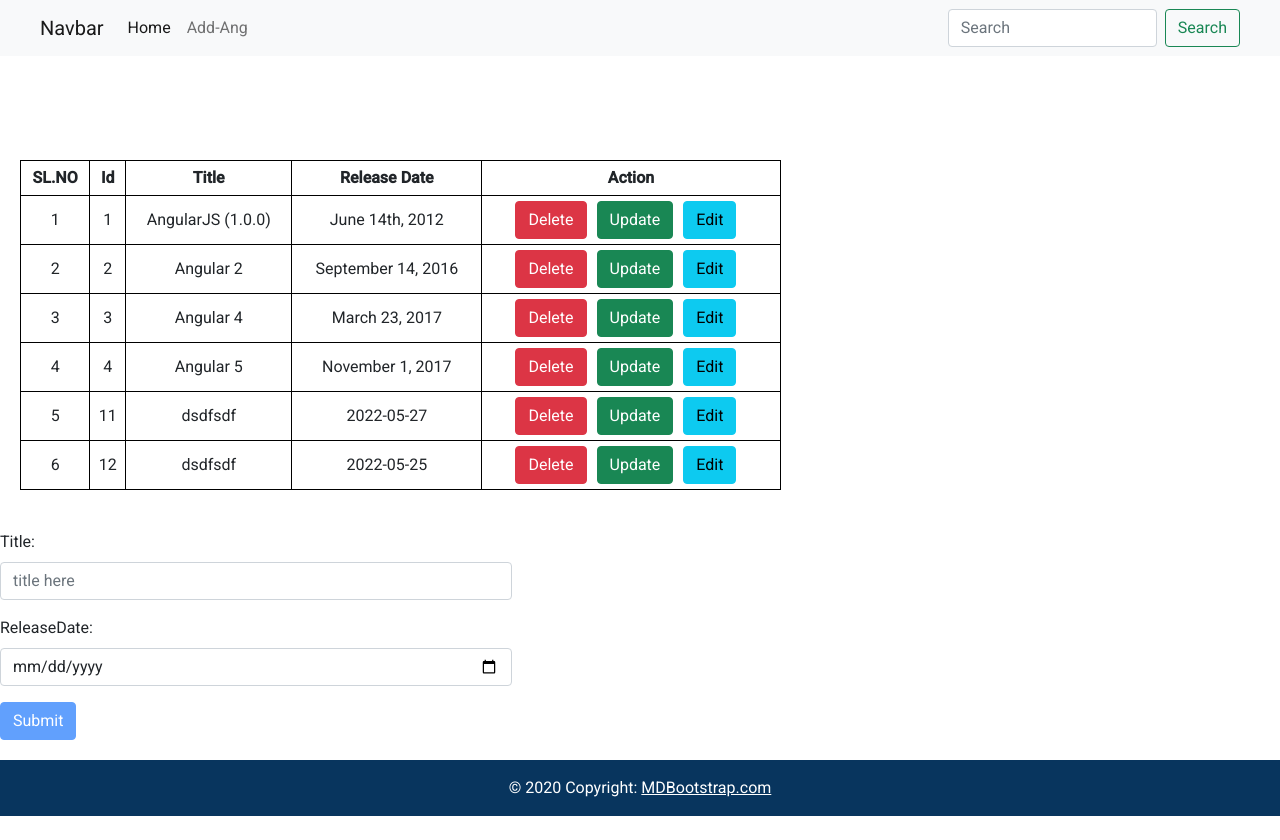
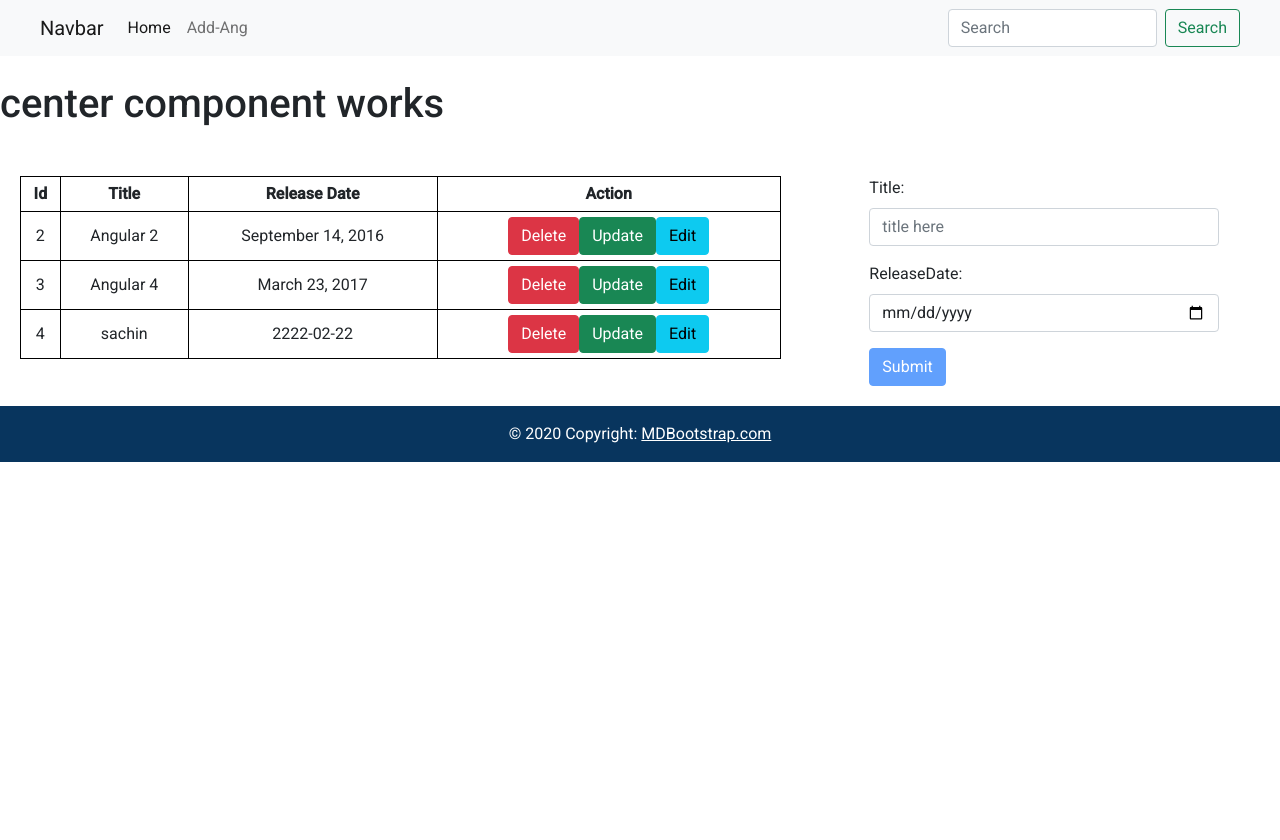
Before and after one commit to Sameersamantra1991/project1, an Angular app: page /add-ang in a window 1280 px wide. After the commit the page ends 800 px from the top, so only its background shows below. Built offline with nearby package versions, Linux system fonts and the light colour scheme; data requests are answered from the project's data file.

Commit message:
add delete code moved to add wala component

```diff
--- a/db.json
+++ b/db.json
@@ -1,10 +1,5 @@
 {
   "posts": [
-    {
-      "id": 1,
-      "title": "AngularJS (1.0.0)",
-      "releaseDate": "June 14th, 2012"
-    },
     {
       "id": 2,
       "title": "Angular 2",
@@ -16,19 +11,9 @@
       "releaseDate": "March 23, 2017"
     },
     {
-      "id": 4,
-      "title": "Angular 5",
-      "releaseDate": "November 1, 2017"
-    },
-    {
-      "title": "dsdfsdf",
-      "releaseDate": "2022-05-27",
-      "id": 11
-    },
-    {
-      "title": "dsdfsdf",
-      "releaseDate": "2022-05-25",
-      "id": 12
+      "title": "sachin",
+      "releaseDate": "2222-02-22",
+      "id": 4
     }
   ]
 }
--- a/src/app/add-ang-date/add-ang-date.component.css
+++ b/src/app/add-ang-date/add-ang-date.component.css
@@ -2,3 +2,15 @@
 
     width: 40%;
 }
+table,th,tr,td{
+    border: 1px solid black;
+    padding:5px;
+}
+table{
+    width: 90%;
+    text-align:center;
+    margin-left: 20px;
+}
+input{
+    width: 350px;
+}
--- a/src/app/add-ang-date/add-ang-date.component.html
+++ b/src/app/add-ang-date/add-ang-date.component.html
@@ -1,3 +1,29 @@
+<div class="row">
+
+    <div class="col-md-8">
+        <table>
+            <tr>
+                <th>Id</th>
+                <th>Title</th>
+                <th>Release Date</th>
+                <th>Action</th>
+            </tr>
+            <tr *ngFor="let ele of todos">
+                <td>{{ele.id}}</td>
+                <td>{{ele.title}}</td>
+                <td>{{ele.releaseDate}}</td>
+                <td>
+                    <button class="btn btn-danger" (click)="deleteData(ele.id)">Delete</button>
+                    <button class="btn btn-success">Update</button>
+                    <button class="btn btn-info">Edit</button>
+                </td>
+            </tr>
+        </table>
+
+
+    </div>
+    <div class="col-md-4">
+
         <div class="frmcls">
 
             <form [formGroup]="profileForm" (ngSubmit)="onSubmit(profileForm.value)">
@@ -21,3 +47,7 @@
                 <button type="submit" class="btn btn-primary" [disabled]="!profileForm.valid" >Submit</button>
             </form>
         </div>
+
+    </div>
+
+</div>
--- a/src/app/add-ang-date/add-ang-date.component.ts
+++ b/src/app/add-ang-date/add-ang-date.component.ts
@@ -15,6 +15,7 @@ import { Validators } from '@angular/forms';
   styleUrls: ['./add-ang-date.component.css'],
 })
 export class AddAngDateComponent implements OnInit {
+  todos:any;
   profileForm = this.fb.group({
     title: ['', Validators.required],
     releaseDate: ['', Validators.required],
@@ -22,7 +23,12 @@ export class AddAngDateComponent implements OnInit {
 
   constructor(private fb: FormBuilder,private todoservice:TodoService) {}
 
-  ngOnInit(): void {}
+  ngOnInit(){
+    this.todoservice.getAllTodos()
+      .subscribe((response) => {
+        this.todos = response;
+      });
+  }
 
   get registerFormControl() {
     return this.profileForm.controls;
@@ -34,6 +40,25 @@ export class AddAngDateComponent implements OnInit {
 
     this.todoservice.postTodos(x).subscribe(()=>{
       console.log("it is done successfully")
+      this.ngOnInit();
     })
   }
+  deleteData(id:any){
+    this.todoservice.deleteTodos(id).subscribe((deleteResponse)=>{
+      console.log(deleteResponse);
+      this.ngOnInit();
+    })
+  }
+
+  updatefun(id: any){
+
+    console.log(id);
+    this.todoservice.getuserbyId(id).subscribe((data)=>{
+      console.log(data);
+      this.ngOnInit();
+
+    })
+
+
+  }
 }
--- a/src/app/app.component.css
+++ b/src/app/app.component.css
@@ -1,5 +1,5 @@
 .header{
-    height: 20vh;
+    height: 10vh;
 }
 
 /* .center{
--- a/src/app/center/center.component.html
+++ b/src/app/center/center.component.html
@@ -1,25 +1,6 @@
 <div class="row">
     <div class="col-md-8">
-        <table>
-            <tr>
-                <th>SL.NO</th>
-                <th>Id</th>
-                <th>Title</th>
-                <th>Release Date</th>
-                <th>Action</th>
-            </tr>
-            <tr *ngFor="let ele of todos ; index as i ">
-                <td>{{i+1}}</td>
-                <td>{{ele.id}}</td>
-                <td>{{ele.title}}</td>
-                <td>{{ele.releaseDate}}</td>
-                <td>
-                    <button class="btn btn-danger" (click)="deleteData(ele.id)">Delete</button>
-                    <button type="button" class="btn btn-success" data-toggle="modal" data-target="#exampleModal" (click)="updatefun(ele.id)">Update</button>
-                    <button class="btn btn-info">Edit</button>
-                </td>
-            </tr>
-        </table>
+        <h1>center component works</h1>
     </div>
     <div class="col-md-4">
         <!-- <label>Title:</label>
@@ -31,28 +12,3 @@
 
     </div>
 </div>
-
-
-<!-- Button trigger modal -->
-
-
-  <!-- Modal -->
-  <div class="modal fade" id="exampleModal" tabindex="-1" role="dialog" aria-labelledby="exampleModalLabel" aria-hidden="true">
-    <div class="modal-dialog" role="document">
-      <div class="modal-content">
-        <div class="modal-header">
-          <h5 class="modal-title" id="exampleModalLabel">Modal title</h5>
-          <button type="button" class="close" data-dismiss="modal" aria-label="Close">
-            <span aria-hidden="true">&times;</span>
-          </button>
-        </div>
-        <div class="modal-body">
-          ...
-        </div>
-        <div class="modal-footer">
-          <button type="button" class="btn btn-secondary" data-dismiss="modal">Close</button>
-          <button type="button" class="btn btn-primary">Save changes</button>
-        </div>
-      </div>
-    </div>
-  </div>
--- a/src/app/center/center.component.ts
+++ b/src/app/center/center.component.ts
@@ -1,5 +1,4 @@
 import { Component, OnInit } from '@angular/core';
-import { Todo } from './todo'
 import { TodoService } from '../todo.service'
 
 @Component({
@@ -8,33 +7,25 @@ import { TodoService } from '../todo.service'
   styleUrls: ['./center.component.css']
 })
 export class CenterComponent implements OnInit {
-  todos: Todo[];
+
   constructor(private todoservice:TodoService) {
   }
   ngOnInit() {
-    this.todoservice.getAllTodos()
-      .subscribe((response: Todo[]) => {
-        this.todos = response;
-      });
-  }
 
-  deleteData(id:any){
-    this.todoservice.deleteTodos(id).subscribe((deleteResponse)=>{
-      console.log(deleteResponse);
-      this.ngOnInit();
-    })
   }
 
 
-  updatefun(id: any){
-
-    console.log(id);
-    this.todoservice.getuserbyId(id).subscribe((data)=>{
-      console.log(data);
-
-    })
 
 
-  }
+  // updatefun(id: any){
+
+  //   console.log(id);
+  //   this.todoservice.getuserbyId(id).subscribe((data)=>{
+  //     console.log(data);
+
+  //   })
+
+
+  // }
 
 }
```
Lines whose indentation alone changed are shown as unchanged.
